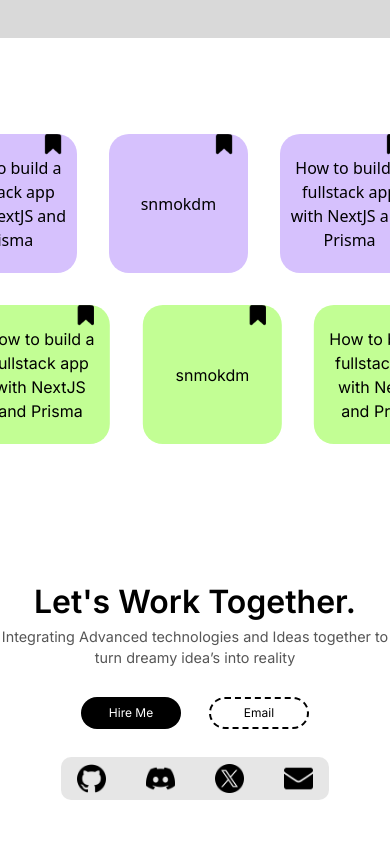
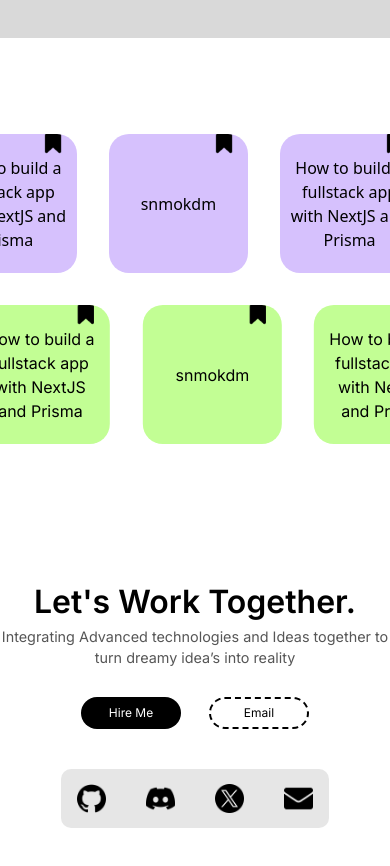
Before and after one commit to BANKAAIII/my-portfolio, a Next.js app: page / in a window 390 px wide. Shown: the part 2747-3613 px from the top of the page. Built offline with nearby package versions, Linux system fonts and the light colour scheme.

Commit message:
icons added2

```diff
--- a/components/modules/landingPagePart5.tsx
+++ b/components/modules/landingPagePart5.tsx
@@ -67,7 +67,7 @@ const LandingPagePart5 = () => {
                         whileTap={{ scale: 0.95 }}
                         className="relative flex-col z-50 shrink-0 w-[clamp(8.7rem,18vw,24rem)] h-[clamp(8.7rem,18vw,19.5rem)] rounded-[20px] bg-[#D6C1FD] m-4 flex items-center justify-start overflow-hidden cursor-pointer"
                     >
-                        <div className="relative z-60 flex w-full -top-[clamp(0.1rem,0.6vw,1rem)] justify-end flex-row pr-3 " >
+                        <div className="relative z-60 flex w-full -top-[clamp(0.2rem,0.6vw,1rem)] justify-end flex-row pr-3 " >
                         <Image width={90} height={90} src={"/bookmark1.png"} alt={""} className="w-[clamp(1.5rem,3vw,5rem)] aspect-square "/>
                       </div>
                       <div className="absolute z-70 flex w-full h-full items-center justify-center text-center p-2" >{content.title}</div>
@@ -96,7 +96,7 @@ const LandingPagePart5 = () => {
                         whileTap={{ scale: 0.95 }}
                         className="relative z-50 shrink-0 w-[clamp(8.7rem,18vw,24rem)] h-[clamp(8.7rem,18vw,19.5rem)] bg-[#C2FE94] right-0 rounded-[20px] m-4 flex flex-col items-center justify-start overflow-hidden cursor-pointer"
                     >
-                      <div className="relative z-60 flex w-full -top-[clamp(0.1rem,0.6vw,1rem)] justify-end flex-row pr-3 " >
+                      <div className="relative z-60 flex w-full -top-[clamp(0.2rem,0.6vw,1rem)] justify-end flex-row pr-3 " >
                         <Image width={90} height={90} src={"/bookmark1.png"} alt={""} className="w-[clamp(1.5rem,3vw,5rem)] aspect-square "/>
                       </div>
                       <div className="absolute z-70 flex w-full h-full items-center justify-center text-center font-inter  p-2" >{content.title}</div>
--- a/components/modules/landingPagePart6.tsx
+++ b/components/modules/landingPagePart6.tsx
@@ -24,7 +24,7 @@ const LandingPagePart6 = () => {
       </div>
 
       <div className="flex w-full items-center justify-center " >
-        <div className="flex w-[clamp(16.81rem,50vw,66.8rem)] bg-[#acacac]/30 rounded-[10px] h-[clamp(2.68rem,8vw,9.81rem)] items-center justify-center md:justify-between" >
+        <div className="flex w-[clamp(16.81rem,50vw,66.8rem)] bg-[#acacac]/30 rounded-[10px] h-[clamp(3.68rem,8vw,9.81rem)] mt-3 items-center justify-center md:justify-between" >
             {/* hidden when < mdscreens */}
             <div className=" hidden md:flex h-full items-center justify-center font-inter font-semibold text-[#bcbcbc] tracking-[-1] text-[clamp(2rem,2.1vw,2.25rem)] pl-10" > Follow Me</div>
             <div
```
